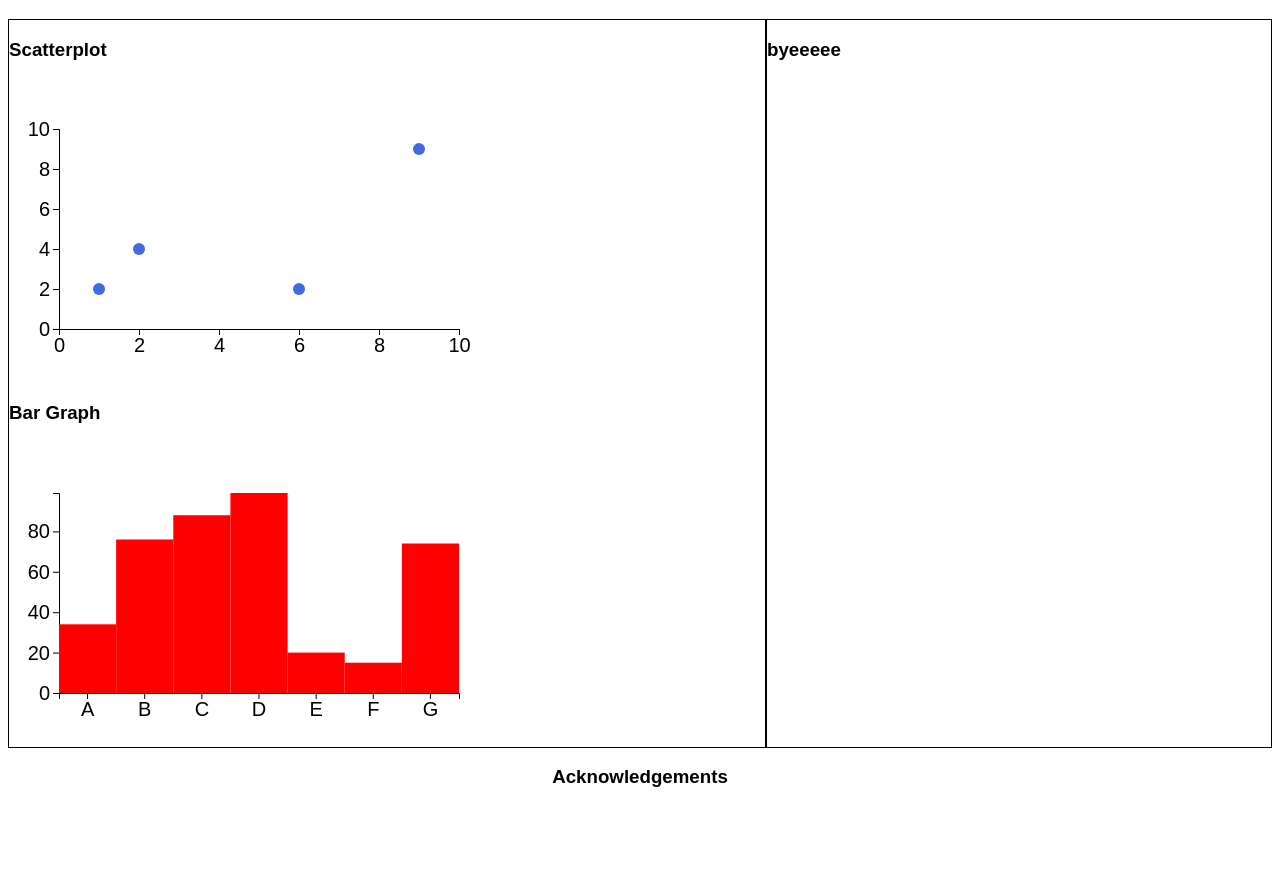
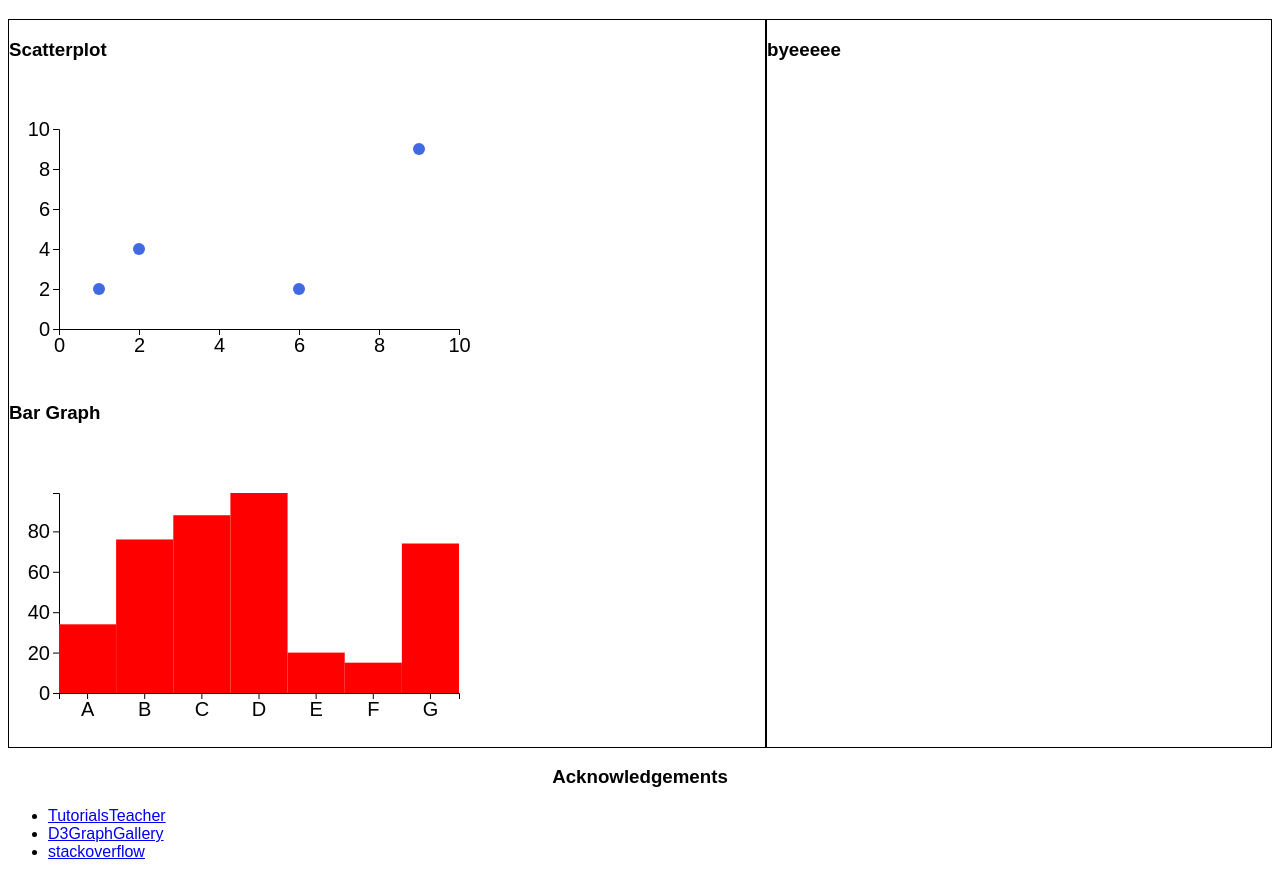
Before and after one commit to DS4200-S23-Class/hw-05-lauren-tara-1, a plain HTML site: page index.html in a window 1280 px wide. Shown: the part 61-938 px from the top of the page. Before the commit the page ends 868 px from the top, so only its background shows below. Drawn offline with Linux system fonts and the light colour scheme.

Commit message:
acknowledgements

```diff
--- a/index.html
+++ b/index.html
@@ -41,10 +41,10 @@
     <!-- acknowledgments -->
     <h3 class="centered">Acknowledgements</h3>
     <div>
-<!--         <ul>
-            <li><a href="https://stackoverflow.com/questions/34129400/two-columns-click-on-the-left-shows-result-on-the-right">stackoverflow</a></li>
-            <li><a href="https://www.w3schools.com/jsref/tryit.asp?filename=tryjsref_onclick">w3schools</a></li>
-            <li><a href="https://codepen.io/jonespen/pen/DddKNz">codepen</a></li> -->
+        <ul>
+            <li><a href="https://www.tutorialsteacher.com/d3js/create-bar-chart-using-d3js">TutorialsTeacher</a></li>
+            <li><a href="https://d3-graph-gallery.com/graph/interactivity_tooltip.html">D3GraphGallery</a></li>
+            <li><a href="https://stackoverflow.com/questions/64860476/round-border-appear-after-click-button">stackoverflow</a></li>
 
 
     <!-- linking js -->
```
